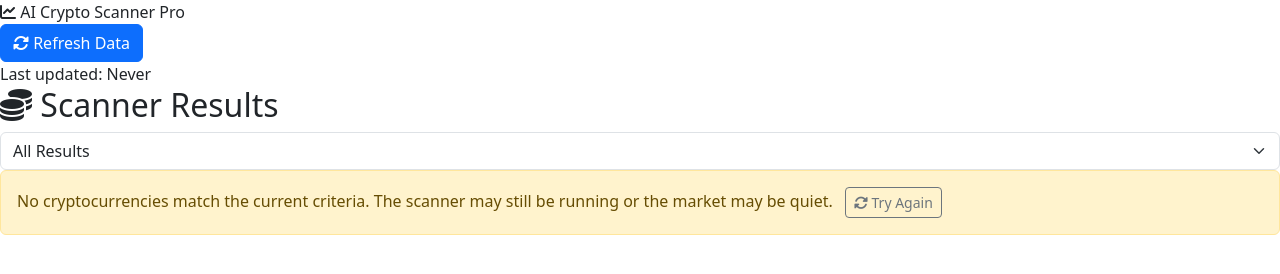
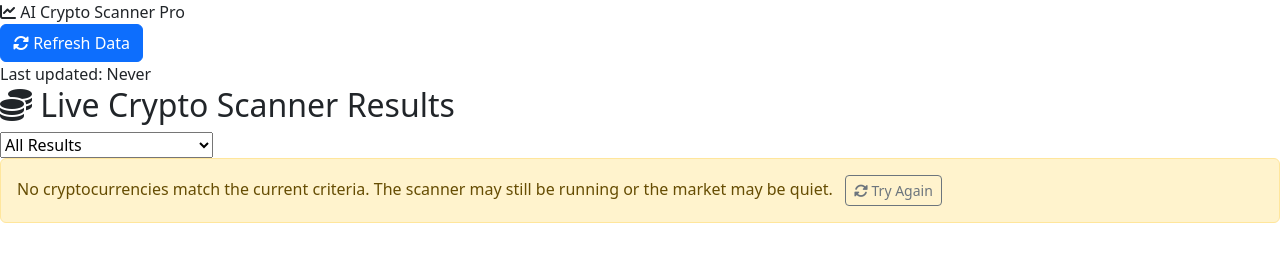
Before and after one commit to libranxp/crypto-dashboard, a plain HTML site: page docs/index.html in a window 1280 px wide. Drawn offline with nearby package versions, Linux system fonts and the light colour scheme.

Commit message:
index.html

```diff
--- a/docs/index.html
+++ b/docs/index.html
@@ -13,7 +13,8 @@
         <div class="main-content">
             <header class="header">
                 <div class="logo">
-                    <i class="fas fa-chart-line"></i> AI Crypto Scanner Pro
+                    <i class="fas fa-chart-line"></i>
+                    AI Crypto Scanner Pro
                 </div>
                 <div class="scan-controls">
                     <button id="refresh-btn" class="btn btn-primary">
@@ -29,10 +30,11 @@
             <main class="scanner-panel">
                 <div class="panel-header">
                     <h2 class="panel-title">
-                        <i class="fas fa-coins"></i> Scanner Results
+                        <i class="fas fa-coins"></i>
+                        Live Crypto Scanner Results
                     </h2>
-                    <div class="filters">
-                        <select id="filter-select" class="form-select">
+                    <div class="filters-row">
+                        <select id="filter-select" class="filter-select">
                             <option value="all">All Results</option>
                             <option value="high">High Potential (AI ≥ 7)</option>
                             <option value="medium">Medium Potential (AI 4-7)</option>
```
